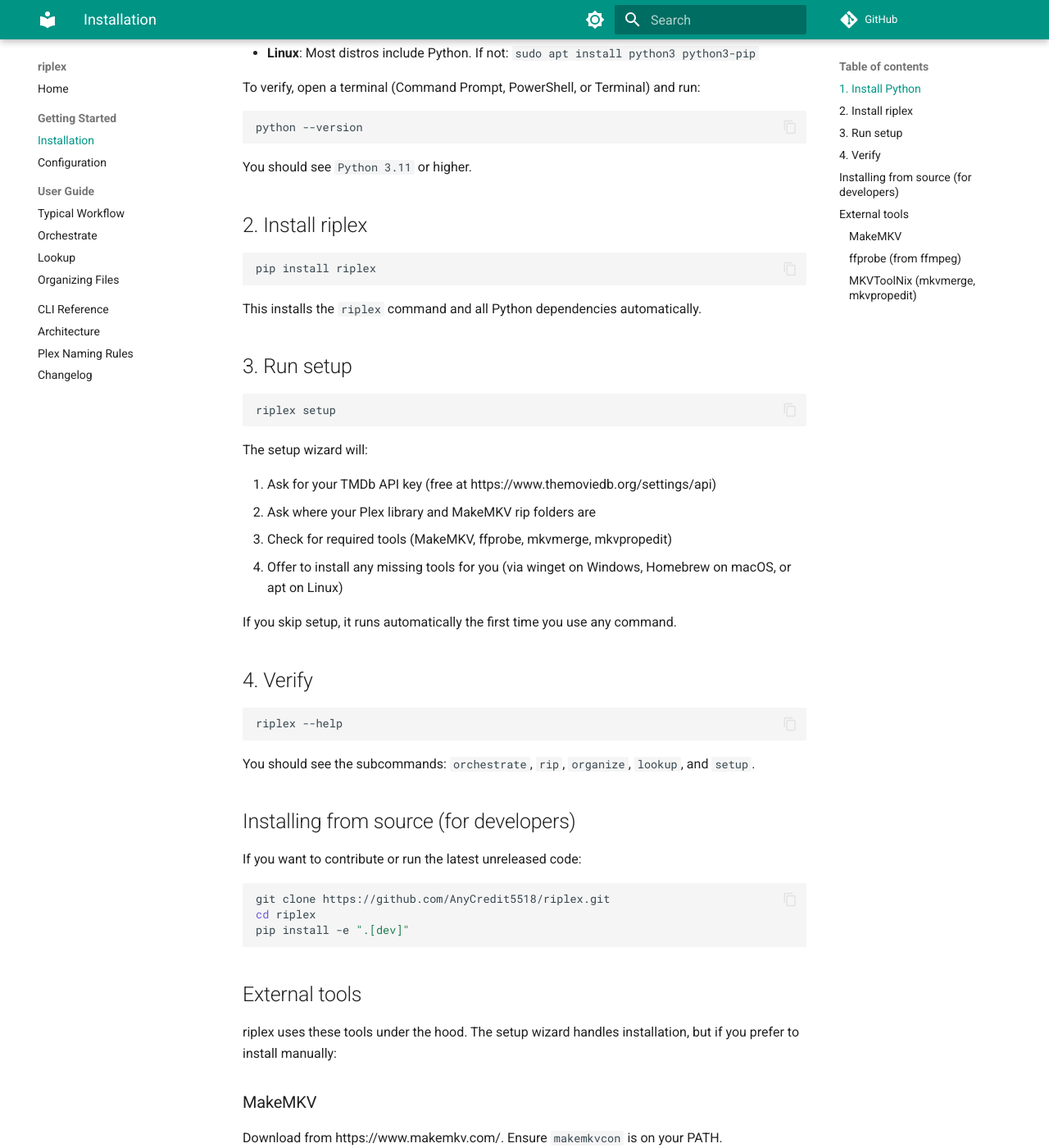
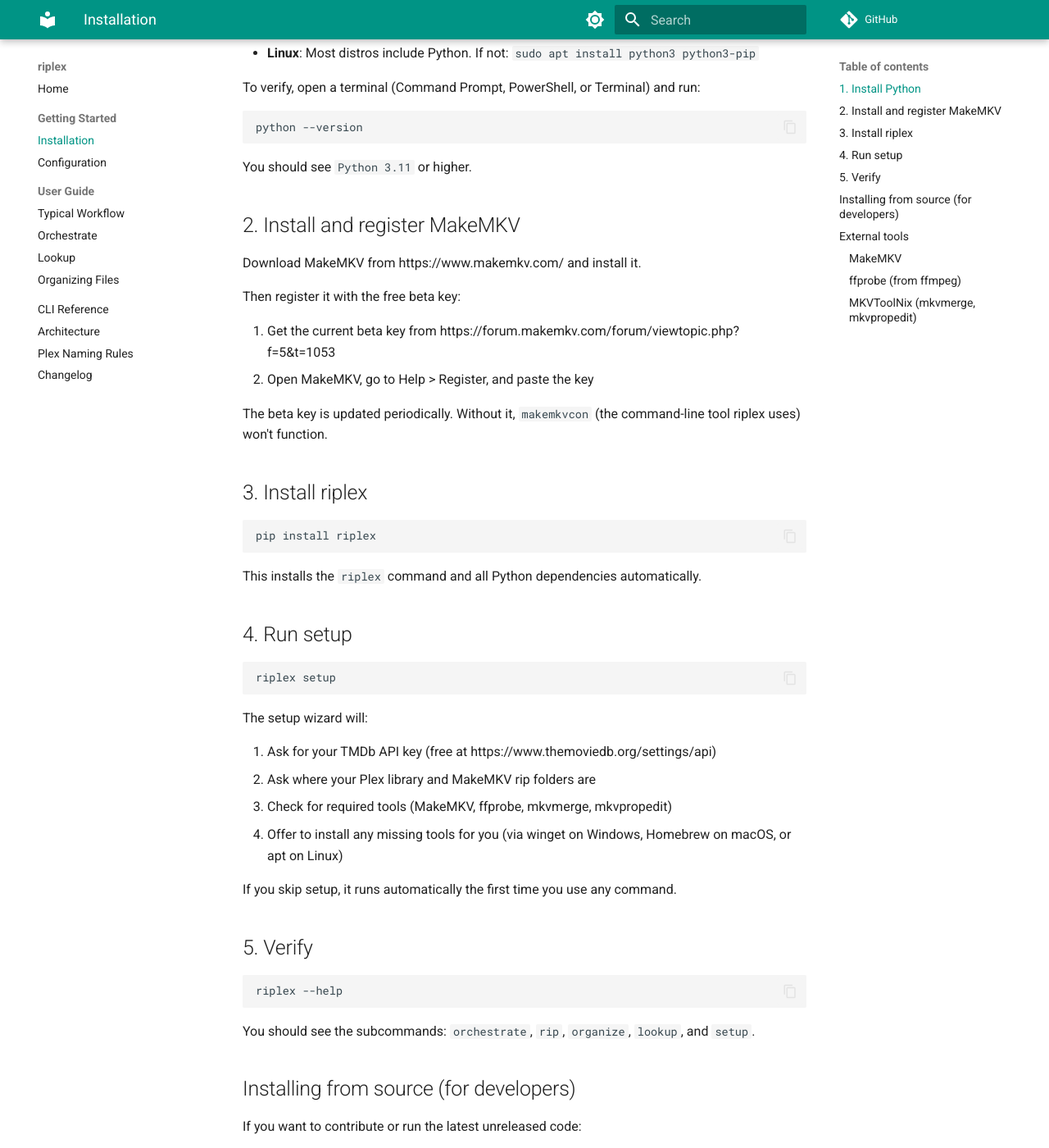
Before and after one commit to AnyCredit5518/riplex, an MkDocs documentation site: the page built from docs/getting-started/installation.md, in a window 1280 px wide and 1400 px high, scrolled down 313 px. Shown: the whole window at 82% size. Built offline with MkDocs 1.6.1 and Material for MkDocs 9.7.7, drawn with Linux system fonts in a browser that asks for light colours; comment, search, counter and statistics services are not loaded.

Commit message:
docs: reorder install steps, MakeMKV + beta key before riplex

````diff
--- a/docs/getting-started/installation.md
+++ b/docs/getting-started/installation.md
@@ -16,7 +16,18 @@
 
 You should see `Python 3.11` or higher.
 
-## 2. Install riplex
+## 2. Install and register MakeMKV
+
+Download MakeMKV from https://www.makemkv.com/ and install it.
+
+Then register it with the free beta key:
+
+1. Get the current beta key from https://forum.makemkv.com/forum/viewtopic.php?f=5&t=1053
+2. Open MakeMKV, go to Help > Register, and paste the key
+
+The beta key is updated periodically. Without it, `makemkvcon` (the command-line tool riplex uses) won't function.
+
+## 3. Install riplex
 
 ```bash
 pip install riplex
@@ -39,7 +50,7 @@
 
 If you skip setup, it runs automatically the first time you use any command.
 
-## 4. Verify
+## 5. Verify
 
 ```bash
 riplex --help
````
Also changed, not shown: other parts of docs/getting-started/installation.md (+1 -1 lines).
